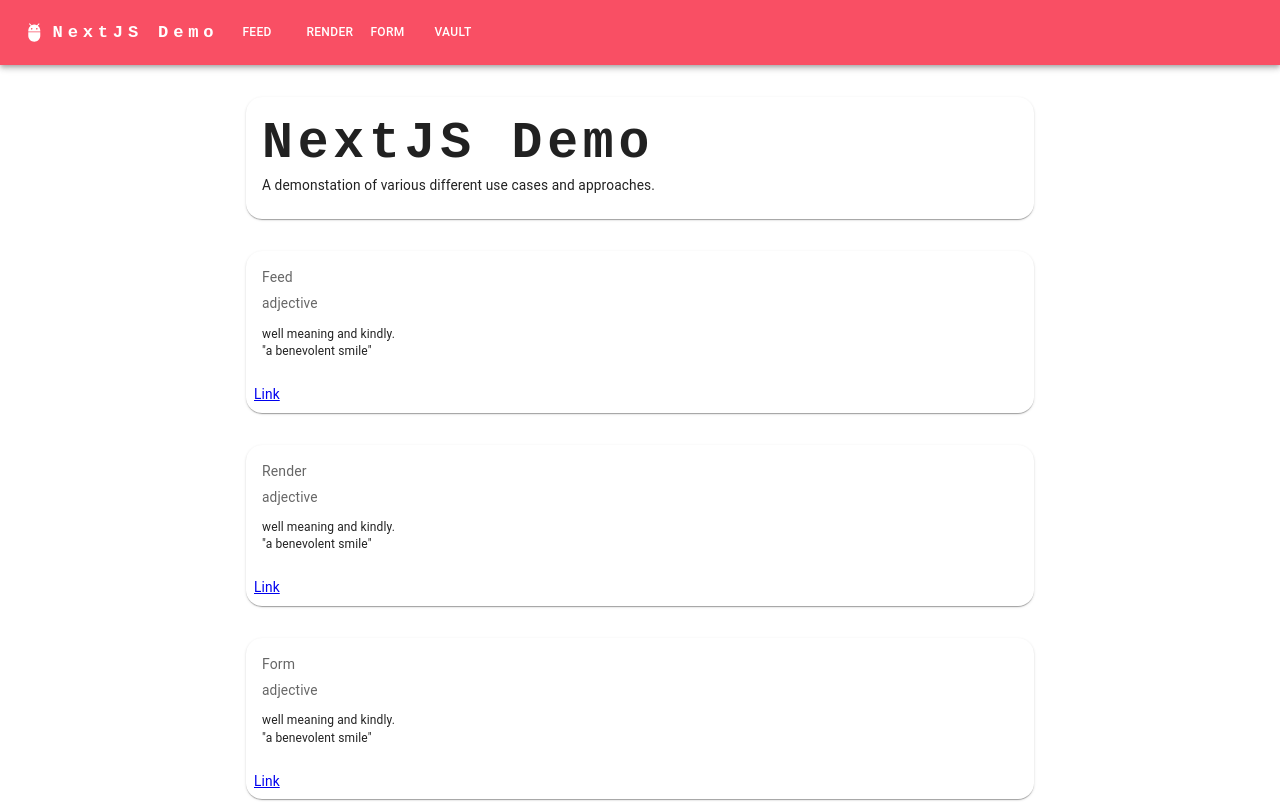
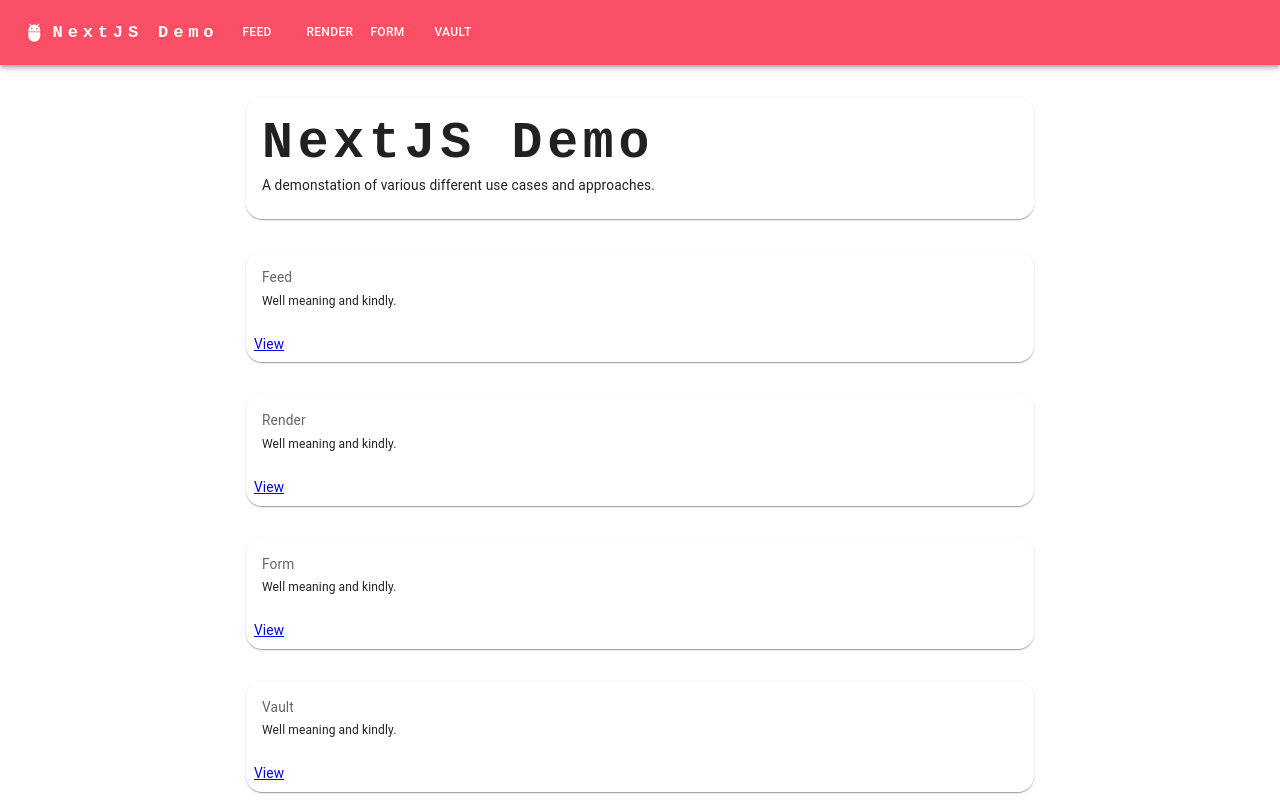
Before and after one commit to gotpop/gp-next-demo, a Next.js app: page / in a window 1280 px wide. Shown: the top 802 px of the page. Built offline with nearby package versions, Linux system fonts and the light colour scheme.

Commit message:
Intro card

```diff
--- a/components/card.tsx
+++ b/components/card.tsx
@@ -11,22 +11,15 @@ export default function BasicCard({ page }: any) {
 
   return (
     <Box mb={4}>
-      <Card sx={{ minWidth: 275 }}>
+      <Card>
         <CardContent>
-          <Typography sx={{ fontSize: 14 }} color="text.secondary" gutterBottom>
+          <Typography component="h3" color="text.secondary" gutterBottom>
             {name}
           </Typography>
-          <Typography sx={{ mb: 1.5 }} color="text.secondary">
-            adjective
-          </Typography>
-          <Typography variant="body2">
-            well meaning and kindly.
-            <br />
-            {'"a benevolent smile"'}
-          </Typography>
+          <Typography variant="body2">Well meaning and kindly.</Typography>
         </CardContent>
         <CardActions>
-          <Link href={href}>Link</Link>
+          <Link href={href}>View</Link>
         </CardActions>
       </Card>
     </Box>
--- /dev/null
+++ b/components/intro.tsx
@@ -0,0 +1,26 @@
+import * as React from 'react'
+import Card from '@mui/material/Card'
+import CardContent from '@mui/material/CardContent'
+import Typography from '@mui/material/Typography'
+
+export default function Intro({ content }: any) {
+  return (
+    <Card>
+      <CardContent>
+        <Typography
+          variant="h2"
+          component="h1"
+          sx={{
+            fontFamily: 'monospace',
+            fontWeight: 700,
+            letterSpacing: '.3rem'
+          }}>
+          NextJS Demo
+        </Typography>
+        <Typography component="p">
+          A demonstation of various different use cases and approaches.
+        </Typography>
+      </CardContent>
+    </Card>
+  )
+}
--- a/pages/index.tsx
+++ b/pages/index.tsx
@@ -1,32 +1,16 @@
 import type { NextPage } from 'next'
-import { Box, Typography, CardContent } from '@mui/material'
+import { Box } from '@mui/material'
 import BasicCard from '../components/card'
-import Card from '@mui/material/Card'
 import Layout from '@layouts/layout'
 import { pages } from '@content/pages'
+import Intro from '@components/intro'
 
 const Home: NextPage = () => {
   return (
     <Layout>
       <Box m={4}>
         <Box mb={4}>
-          <Card>
-            <CardContent>
-              <Typography
-                variant="h2"
-                component="h1"
-                sx={{
-                  fontFamily: 'monospace',
-                  fontWeight: 700,
-                  letterSpacing: '.3rem'
-                }}>
-                NextJS Demo
-              </Typography>
-              <Typography component="p">
-                A demonstation of various different use cases and approaches.
-              </Typography>
-            </CardContent>
-          </Card>
+          <Intro />
         </Box>
         {pages.map(page => (
           <BasicCard key={page.name} page={page} />
```
